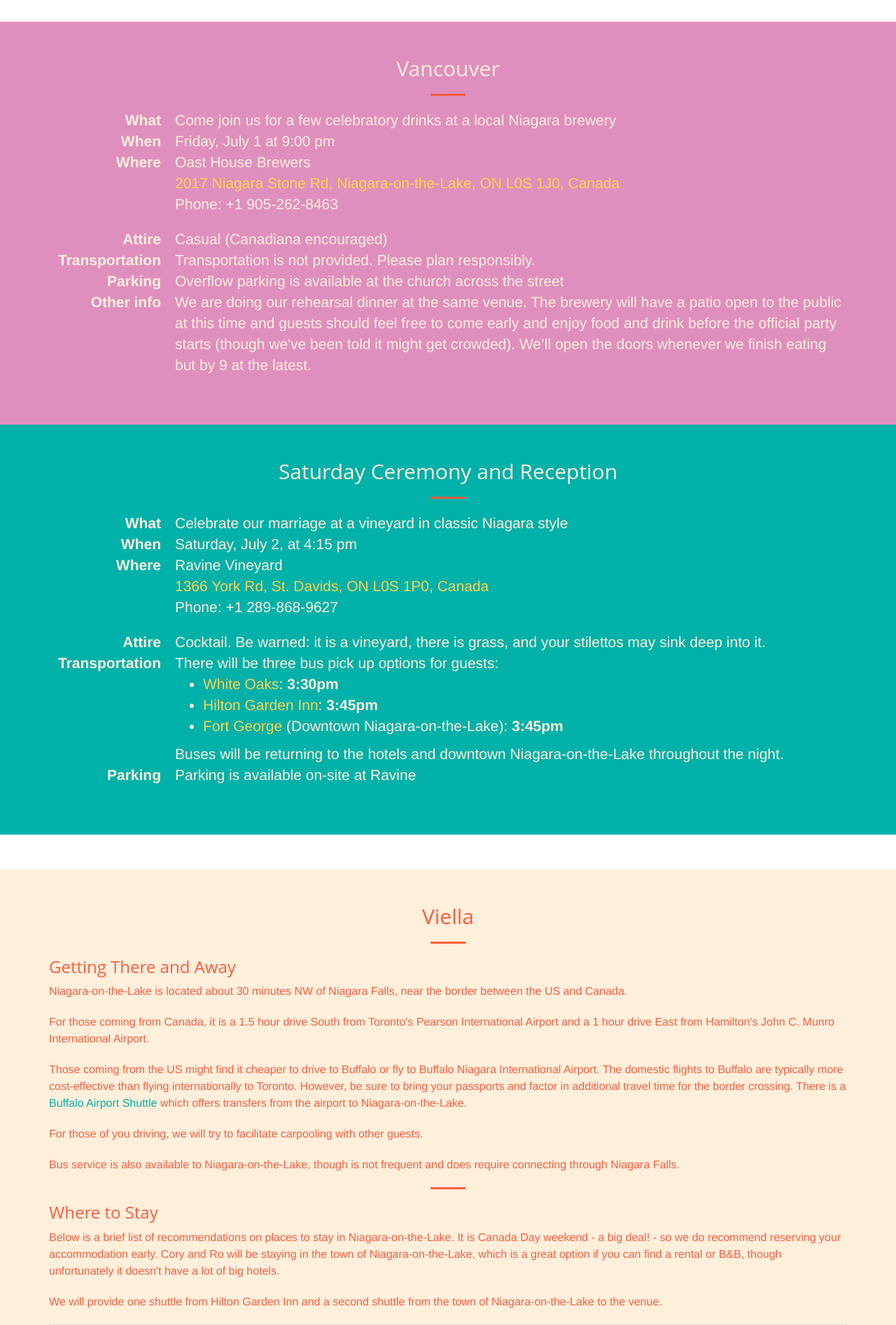
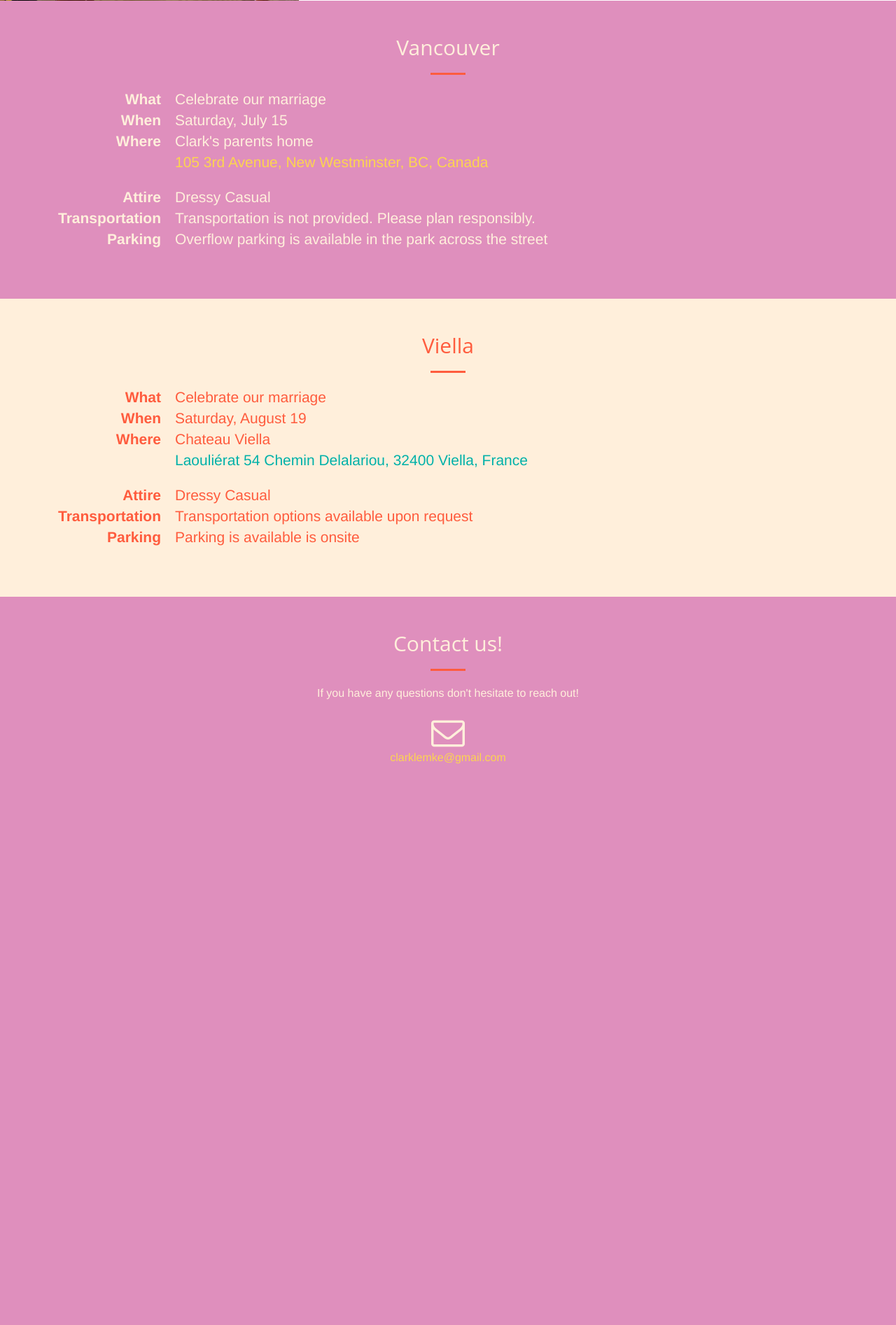
Before and after one commit to clarklemke/wedding, a Django app: page / in a window 1280 px wide. Shown: the part 667-2561 px from the top of the page at 70% size. After the commit the page ends 1759 px from the top, so only its background shows below. Run offline with Django 3.2, Linux system fonts and the light colour scheme; some libraries are stand-ins or nearby versions.

Commit message:
changed homepage to reflect the wedding

```diff
--- a/guests/static/bigday/css/creative.css
+++ b/guests/static/bigday/css/creative.css
@@ -316,7 +316,7 @@ header .header-content .header-content-inner p {
     text-align: center;
     color: #fff;
     opacity: 0;
-    background: rgba(240,95,64,.9);
+    background: #ff5c3e;
     -webkit-transition: all .35s;
     -moz-transition: all .35s;
     transition: all .35s;
--- a/templates/home.html
+++ b/templates/home.html
@@ -60,11 +60,11 @@
             <div class="row no-gutter">
                 <div class="col-lg-4 col-sm-6">
                     <a href="#vancouver" class="portfolio-box page-scroll">
-                        <img src="{% static 'bigday/images/ravine-nav.jpg' %}" class="img-responsive" alt="">
+                        <img src="{% static 'bigday/images/vancouver.jpg' %}" class="img-responsive" alt="">
                         <div class="portfolio-box-caption">
                             <div class="portfolio-box-caption-content">
                                 <div class="project-name">
-                                    The Event
+                                    Vancouver
                                 </div>
                             </div>
                         </div>
@@ -72,23 +72,11 @@
                 </div>
                 <div class="col-lg-4 col-sm-6">
                     <a href="#viella" class="portfolio-box page-scroll">
-                        <img src="{% static 'bigday/images/prince-of-wales-hotel-nav.jpg' %}" class="img-responsive" alt="">
+                        <img src="{% static 'bigday/images/viella.jpg' %}" class="img-responsive" alt="">
                         <div class="portfolio-box-caption">
                             <div class="portfolio-box-caption-content">
                                 <div class="project-name">
-                                    viella-on-the-Lake
-                                </div>
-                            </div>
-                        </div>
-                    </a>
-                </div>
-                <div class="col-lg-4 col-sm-6">
-                    <a href="#story" class="portfolio-box page-scroll">
-                        <img src="{% static 'bigday/images/twelve-apostles-nav.jpg' %}" class="img-responsive" alt="">
-                        <div class="portfolio-box-caption">
-                            <div class="portfolio-box-caption-content">
-                                <div class="project-name">
-                                    Our Story
+                                    Viella
                                 </div>
                             </div>
                         </div>
@@ -97,15 +85,12 @@
             </div>
         </div>
     </section>
-    <section id="vancouver">
-    {% include 'partials/vancouver.html' %}
+    <section id="vancouver" class="bg-dark">
+        {% include 'partials/vancouver.html' %}
     </section>
     <section id="viella" class="bg-primary">
         {% include 'partials/viella.html' %}
     </section>
-{% comment %}
-        {% include 'partials/wedding-party.html' %}
-{% endcomment %}
     <section id="contact" class="bg-dark">
         <div class="container">
             <div class="row">
--- a/templates/partials/vancouver.html
+++ b/templates/partials/vancouver.html
@@ -1,4 +1,4 @@
-<section id="event" class="bg-dark">
+
 <div class="container">
     <div class="row">
         <div class="col-lg-12 ">
@@ -7,40 +7,30 @@
             <dl class="dl-horizontal lead">
                 <dt>What</dt>
                 <dd>
-                        Come join us for a few celebratory drinks at a local Niagara brewery
+                    Celebrate our marriage
                 </dd>
                 <dt>When</dt>
-                    <dd>Friday, July 1 at 9:00 pm</dd>
+                <dd>Saturday, July 15</dd>
                 <dt>Where</dt>
                 <dd>
                     <address>
-                            Oast House Brewers<br>
-                            <a href="https://goo.gl/maps/rDqRZ4uzpGq">2017 Niagara Stone Rd, Niagara-on-the-Lake,
-                                ON L0S 1J0, Canada</a><br>
-                            Phone: +1 905-262-8463
+                        Clark's parents home<br>
+                        <a href="https://goo.gl/maps/ZtxumNSh7myXEu7t7">105 3rd Avenue, New Westminster,
+                            BC, Canada</a><br>
                     </address>
 
                 </dd>
                 <dt>Attire</dt>
-                    <dd>Casual (Canadiana encouraged)</dd>
+                <dd>Dressy Casual</dd>
                 <dt>Transportation</dt>
                 <dd>Transportation is not provided. Please plan responsibly.</dd>
                 <dt>Parking</dt>
-                    <dd>Overflow parking is available at the church across the street</dd>
-                    <dt>Other info</dt>
-                    <dd>
-                        We are doing our rehearsal dinner at the same venue.
-                        The brewery will have a patio open to the public at this time and guests should feel free
-                        to come early and enjoy food and drink before the official party starts
-                        (though we've been told it might get crowded).
-                        We’ll open the doors whenever we finish eating but by 9 at the latest.
-                    </dd>
+                <dd>Overflow parking is available in the park across the street</dd>
             </dl>
         </div>
     </div>
 </div>
-</section>
-<section id="saturday-event" class="bg-info">
+<!-- <section id="saturday-event" class="bg-info">
     <div class="container">
         <div class="row">
             <div class="col-lg-12 ">
@@ -86,20 +76,5 @@
                 </dl>
             </div>
         </div>
-    </div>
-{% comment %}
-    <div class="container">
-        <div class="row">
-            <div class="col-lg-12 ">
-                <h2 class="section-heading text-center">Sunday</h2>
-                <hr class="primary">
-                <p>
-                    Cory and Rowena will be headed to Niagara Falls on Sunday.
-                    Anyone who wants to join them is welcome.
-                    Details will be coordinated via Whatsapp.
-                </p>
-            </div>
-        </div>
-    </div>
-{% endcomment %}
+    </div> -->
 </section>
--- a/templates/partials/viella.html
+++ b/templates/partials/viella.html
@@ -1,3 +1,34 @@
+<div class="container">
+    <div class="row">
+        <div class="col-lg-12 ">
+            <h2 class="section-heading text-center">Viella</h2>
+            <hr class="primary">
+            <dl class="dl-horizontal lead">
+                <dt>What</dt>
+                <dd>
+                    Celebrate our marriage
+                </dd>
+                <dt>When</dt>
+                <dd>Saturday, August 19</dd>
+                <dt>Where</dt>
+                <dd>
+                    <address>
+                        Chateau Viella<br>
+                        <a href="https://goo.gl/maps/MtGahtk5r6fAMtSU7">Laouliérat 54 Chemin Delalariou, 32400 Viella, France</a><br>
+                    </address>
+
+                </dd>
+                <dt>Attire</dt>
+                <dd>Dressy Casual</dd>
+                <dt>Transportation</dt>
+                <dd>Transportation options available upon request</dd>
+                <dt>Parking</dt>
+                <dd>Parking is available is onsite</dd>
+            </dl>
+        </div>
+    </div>
+</div>
+<!--
 <div class="container">
     <div class="row">
         <div class="col-lg-12">
@@ -113,4 +144,4 @@
             <p>God knows what those Americans do. Have a BBQ?</p>
         </div>
     </div>
-</div>
+</div> -->
```
Also changed, not shown: guests/static/bigday/images/vancouver.jpg (added), guests/static/bigday/images/viella.jpg (added). Lines whose indentation alone changed are shown as unchanged.
